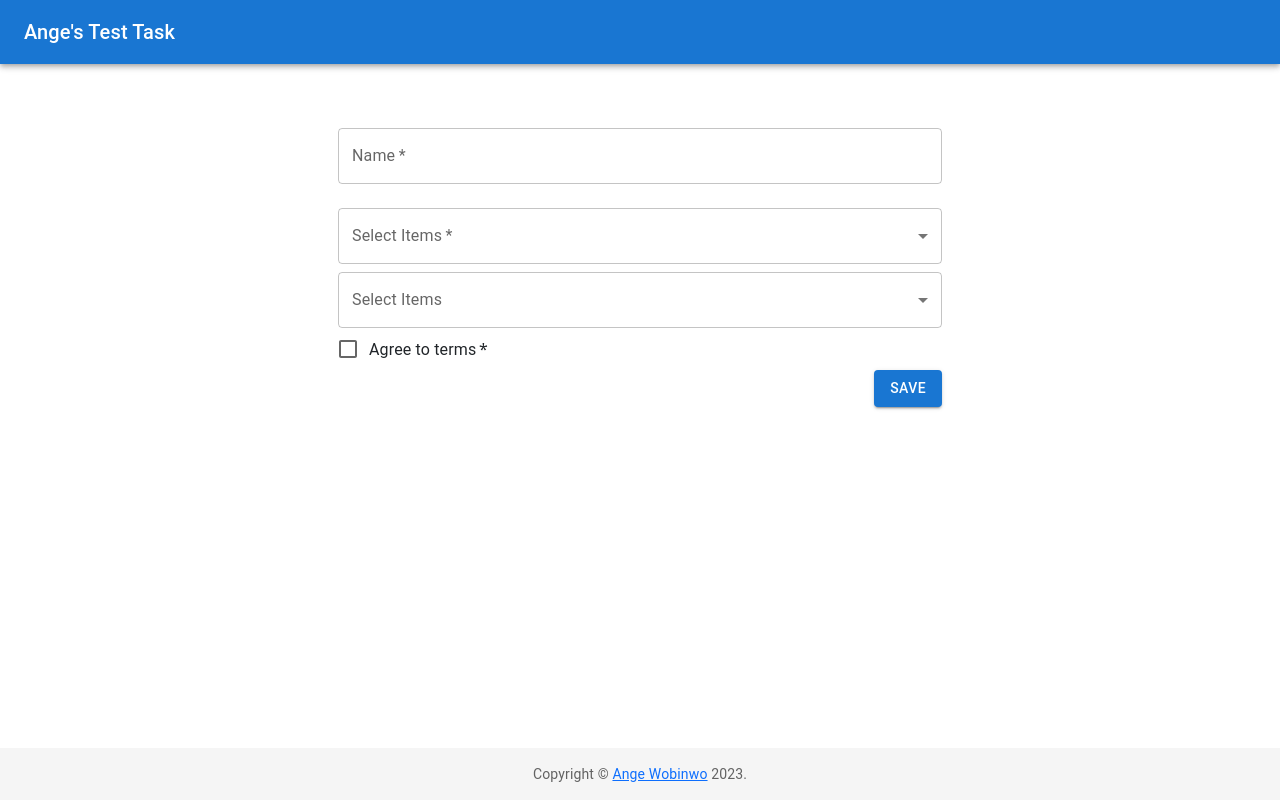
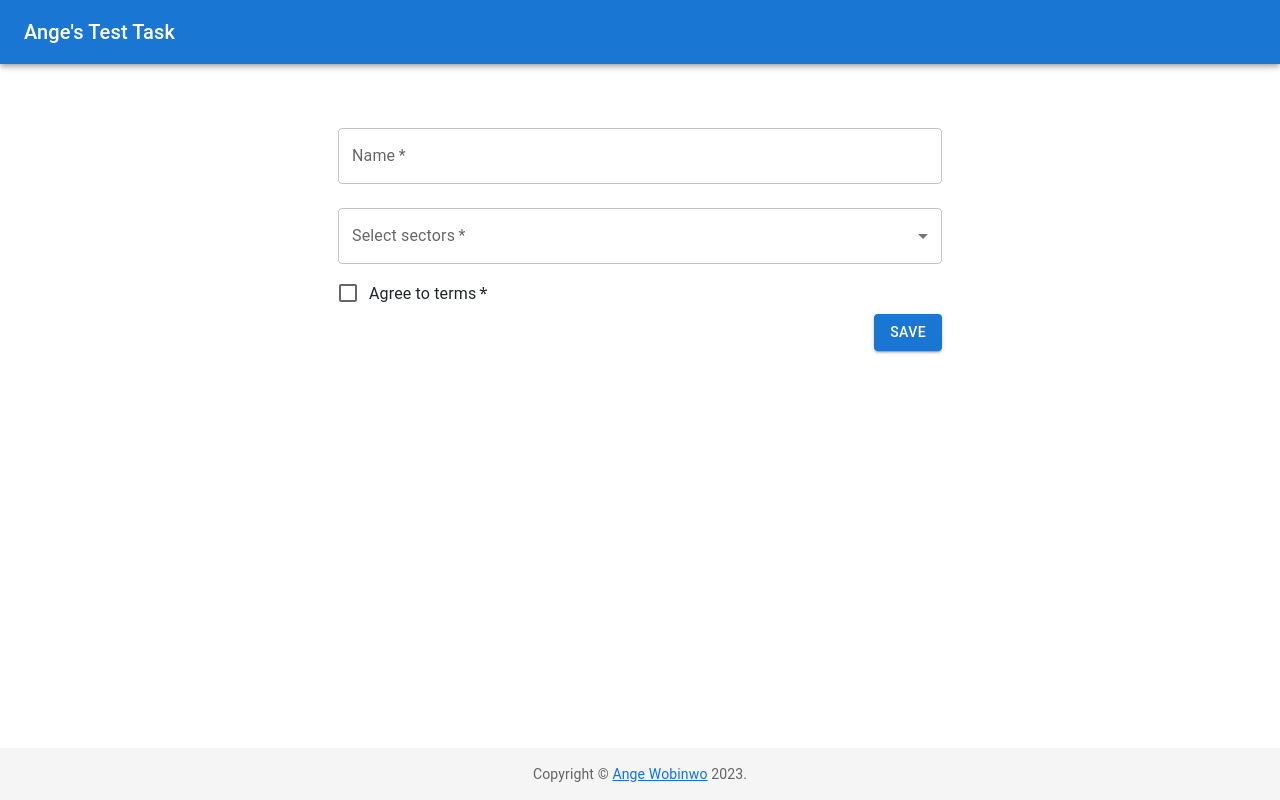
Before and after one commit to Wobins/test-task, a React (Create React App) app: page /create-entry in a window 1280 px wide. Built offline with nearby package versions, Linux system fonts and the light colour scheme; data requests are answered from the project's data file.

Commit message:
Added some styles

```diff
--- a/db.json
+++ b/db.json
@@ -30,6 +30,55 @@
         "Carlos Abbott"
       ],
       "agreeTerms": true
+    },
+    {
+      "id": "llvj6vywyote27a",
+      "name": "mmdmd",
+      "sectors": [
+        "Printing",
+        "Food and Beverage",
+        "Textile and Clothing",
+        "Wood",
+        "Plastic and Rubber",
+        "Metalworking",
+        "Machinery",
+        "Furniture",
+        "Electronics and Optics",
+        "Construction materials",
+        "Transport and Logistics",
+        "Tourism",
+        "Business services",
+        "Information Technology and Telecommunications",
+        "Engineering",
+        "Translation services",
+        "Energy technology",
+        "Environment",
+        "Creative industries",
+        null
+      ],
+      "agreeTerms": true
+    },
+    {
+      "id": "llvkv3m3mj74xpc",
+      "name": "nnnn",
+      "sectors": [
+        "Printing",
+        "Food and Beverage",
+        "Textile and Clothing",
+        "Creative industries"
+      ],
+      "agreeTerms": true
+    },
+    {
+      "id": "llvuwfigty3usfv",
+      "name": "4rrrrr",
+      "sectors": [
+        "Printing",
+        "Food and Beverage",
+        "Textile and Clothing",
+        "Wood"
+      ],
+      "agreeTerms": true
     }
   ],
   "sectors": [
@@ -37,37 +86,94 @@
       "id": 1,
       "title": "Manufacturing",
       "data": [
-        {"id": 5,"sector": "Printing"},
-        {"id": 6,"sector": "Food and Beverage"},
-        {"id": 7,"sector": "Textile and Clothing"},
-        {"id": 8,"sector": "Wood"},
-        {"id": 9,"sector": "Plastic and Rubber"},
-        {"id": 11,"sector": "Metalworking"},
-        {"id": 12,"sector": "Machinery"},
-        {"id": 13,"sector": "Furniture"},
-        {"id": 18,"sector": "Electronics and Optics"},
-        {"id": 19,"sector": "Construction materials"}
+        {
+          "id": 5,
+          "sector": "Printing"
+        },
+        {
+          "id": 6,
+          "sector": "Food and Beverage"
+        },
+        {
+          "id": 7,
+          "sector": "Textile and Clothing"
+        },
+        {
+          "id": 8,
+          "sector": "Wood"
+        },
+        {
+          "id": 9,
+          "sector": "Plastic and Rubber"
+        },
+        {
+          "id": 11,
+          "sector": "Metalworking"
+        },
+        {
+          "id": 12,
+          "sector": "Machinery"
+        },
+        {
+          "id": 13,
+          "sector": "Furniture"
+        },
+        {
+          "id": 18,
+          "sector": "Electronics and Optics"
+        },
+        {
+          "id": 19,
+          "sector": "Construction materials"
+        }
       ]
     },
     {
       "id": 2,
       "title": "Service",
       "data": [
-        {"id": 21,"sector": "Transport and Logistics"},
-        {"id": 22,"sector": "Tourism"},
-        {"id": 25,"sector": "Business services"},
-        {"id": 28,"sector": "Information Technology and Telecommunications"},
-        {"id": 35,"sector": "Engineering"},
-        {"id": 141,"sector": "Translation services"}
+        {
+          "id": 21,
+          "sector": "Transport and Logistics"
+        },
+        {
+          "id": 22,
+          "sector": "Tourism"
+        },
+        {
+          "id": 25,
+          "sector": "Business services"
+        },
+        {
+          "id": 28,
+          "sector": "Information Technology and Telecommunications"
+        },
+        {
+          "id": 35,
+          "sector": "Engineering"
+        },
+        {
+          "id": 141,
+          "sector": "Translation services"
+        }
       ]
     },
     {
       "id": 3,
       "title": "Other",
       "data": [
-        {"id": 37,"sector": "Creative industries"},
-        {"id": 29,"sector": "Energy technology"},
-        {"id": 33,"sector": "Environment"}
+        {
+          "id": 29,
+          "sector": "Energy technology"
+        },
+        {
+          "id": 33,
+          "sector": "Environment"
+        },
+        {
+          "id": 37,
+          "sector": "Creative industries"
+        }
       ]
     }
   ]
--- a/src/components/CreateEntryForm/index.jsx
+++ b/src/components/CreateEntryForm/index.jsx
@@ -17,6 +17,7 @@ import {
 import { useNavigate } from "react-router-dom";
 import getStyles from '../../utils/getStyles';
 import generateUniqueID from '../../utils/generateUniqueID';
+import createSectorsArray from '../../utils/createSectorsArray';
 
 const ITEM_HEIGHT = 48;
 const ITEM_PADDING_TOP = 8;
@@ -46,7 +47,6 @@ const names = [
 const CreateEntryForm = () => {
   const theme = useTheme();
   const navigate = useNavigate();
-  const [selectedItems, setSelectedItems] = useState([]);
   const [sectorsList, setSectorsList] = useState([]);
   const [selectedSectors, setSelectedSectors] = useState([]);
   const [checked, setChecked] = useState(false);
@@ -59,15 +59,8 @@ const CreateEntryForm = () => {
     setChecked(event.target.checked);
   };
 
-  const handleChangeOptions = (event) => {
-    setSelectedItems(event.target.value);
-  };
-
   const handleSectorChange = (event) => {
-    setSelectedSectors(event.target.value);
-  };
-
-  const handleChangeSectors = (event) => {
+    // setSelectedSectors(event.target.value);
     const {
       target: { value },
     } = event;
@@ -76,6 +69,16 @@ const CreateEntryForm = () => {
       typeof value === 'string' ? value.split(',') : value,
     );
   };
+
+  // const handleChangeSectors = (event) => {
+  //   const {
+  //     target: { value },
+  //   } = event;
+  //   setSelectedSectors(
+  //     // On autofill we get a stringified value.
+  //     typeof value === 'string' ? value.split(',') : value,
+  //   );
+  // };
 
   const handleChange = e => {
     const { name, value } = e.target;
@@ -97,7 +100,6 @@ const CreateEntryForm = () => {
       })
     });
     const data = await res.json();
-    console.log(data)
     navigate("/");
   }
 
@@ -113,11 +115,17 @@ const CreateEntryForm = () => {
     const getSectors = async () => {
       const sectorsFromServer = await fetchSectors();
       setSectorsList(sectorsFromServer);
-      console.log(sectorsFromServer)
+      console.log(createSectorsArray(sectorsFromServer));
     }
+
+
 
     getSectors();
   }, []);
+
+  useEffect(() => {
+    console.log(selectedSectors)
+  }, [selectedSectors])
 
   return (
     <>
@@ -138,91 +146,28 @@ const CreateEntryForm = () => {
                 value={formData.name}
                 onChange={handleChange}
               />
-              {/* <FormControl fullWidth margin='normal' required>
-                <InputLabel id="demo-multiple-name-label">Sectors</InputLabel>
-                <Select
-                  labelId="demo-multiple-name-label"
-                  id="demo-multiple-name"
-                  multiple
-                  value={selectedSectors}
-                  onChange={handleChangeSectors}
-                  input={<OutlinedInput label="Name" />}
-                  MenuProps={MenuProps}
-                >
-                  {names.map((name) => (
-                    <MenuItem
-                      key={name}
-                      value={name}
-                      style={getStyles(name, selectedSectors, theme)}
-                    >
-                      {name}
-                    </MenuItem>
-                  ))}
-                </Select>
-              </FormControl> */}
+
 
               <FormControl fullWidth margin='normal' required >
-                <InputLabel id="sectors">Select Items</InputLabel>
+                <InputLabel id="sectors">Select sectors</InputLabel>
                 <Select
                   labelId="sectors"
                   id="multiple-sectors"
                   multiple
-                  value={selectedItems}
+                  value={selectedSectors}
                   onChange={handleSectorChange}
                   renderValue={(selected) => selected.join(', ')}
+                  input={<OutlinedInput label="Name" />}
+                  MenuProps={MenuProps}
                 >
-                  {
-                    sectorsList.map((el, index) => (
-                      <div key={index}>
-                        <MenuItem disabled>
-                          <em>{el.title}</em>
-                        </MenuItem>
-                        {el.data.map(data => (
-                          <MenuItem key={data.id} value={data.sector}>
-                            {/* <Checkbox checked={selectedItems.indexOf(data.sector) > -1} /> */}
-                            <Checkbox checked={selectedSectors.includes(data.sector)} />
-                            <ListItemText primary={data.sector} />
-                          </MenuItem>
-                        ))}
-                      </div>
-                    ))
-                  }
+                  {createSectorsArray(sectorsList).map(data => (
+                    <MenuItem key={data} value={data}>
+                      <Checkbox checked={selectedSectors.indexOf(data) > -1} />
+                      <ListItemText primary={data} />
+                    </MenuItem>
+                  ))}
                 </Select>
               </FormControl>
-
-              <FormControl fullWidth>
-      <InputLabel>Select Items</InputLabel>
-      <Select
-        multiple
-        value={selectedItems}
-        onChange={handleChangeOptions}
-        renderValue={(selected) => selected.join(', ')}
-      >
-        <MenuItem disabled>
-          <em>Group 1</em>
-        </MenuItem>
-        <MenuItem value="item1">
-          <Checkbox checked={selectedItems.indexOf('item1') > -1} />
-          <ListItemText primary="Item 1" />
-        </MenuItem>
-        <MenuItem value="item2">
-          <Checkbox checked={selectedItems.indexOf('item2') > -1} />
-          <ListItemText primary="Item 2" />
-        </MenuItem>
-        <MenuItem disabled>
-          <em>Group 2</em>
-        </MenuItem>
-        <MenuItem value="item3">
-          <Checkbox checked={selectedItems.indexOf('item3') > -1} />
-          <ListItemText primary="Item 3" />
-        </MenuItem>
-        <MenuItem value="item4">
-          <Checkbox checked={selectedItems.indexOf('item4') > -1} />
-          <ListItemText primary="Item 4" />
-        </MenuItem>
-        {/* Add more items and groups as needed */}
-      </Select>
-    </FormControl>
 
               <FormControlLabel
                 required
--- a/src/components/Footer/index.jsx
+++ b/src/components/Footer/index.jsx
@@ -5,7 +5,7 @@ import './styles.css';
 
 const Footer = (props) => {
     return (
-        <footer className='footer mt-3'>
+        <footer className='footer mt-5'>
             <Typography variant="body2" color="text.secondary" align="center" className='m-0 py-3' {...props}>
                 {'Copyright © '}
                 <Link color="inherit" to="https://github.com/Wobins" target="_blank">
--- a/src/index.css
+++ b/src/index.css
@@ -5,9 +5,27 @@ body {
     sans-serif;
   -webkit-font-smoothing: antialiased;
   -moz-osx-font-smoothing: grayscale;
+  display: flex;
+  flex-direction: column;
+  min-height: 100vh;
+  position: relative;
+  flex-grow: 1;
 }
 
 code {
   font-family: source-code-pro, Menlo, Monaco, Consolas, 'Courier New',
     monospace;
 }
+
+.main-box {
+  flex-grow: 1;
+  overflow-y: auto;
+}
+
+/* .page-container {
+  display: flex;
+  flex-direction: column;
+  min-height: 100vh;
+  position: relative;
+  flex-grow: 1;
+} */
--- /dev/null
+++ b/src/utils/createSectorsArray.js
@@ -0,0 +1,11 @@
+const createSectorsArray = (arr) => {
+    let newArr = [];
+    arr.forEach(element => {
+        element.data.forEach(sector => {
+          newArr.push(sector.sector);
+        })
+    });
+    return newArr;
+};
+
+export default createSectorsArray;
```
Also changed, not shown: src/components/ListEntries/index.jsx (+9 -37 lines), src/components/ListEntries/styles.css (added, +12 -0 lines), src/views/Home/styles.css (added).
